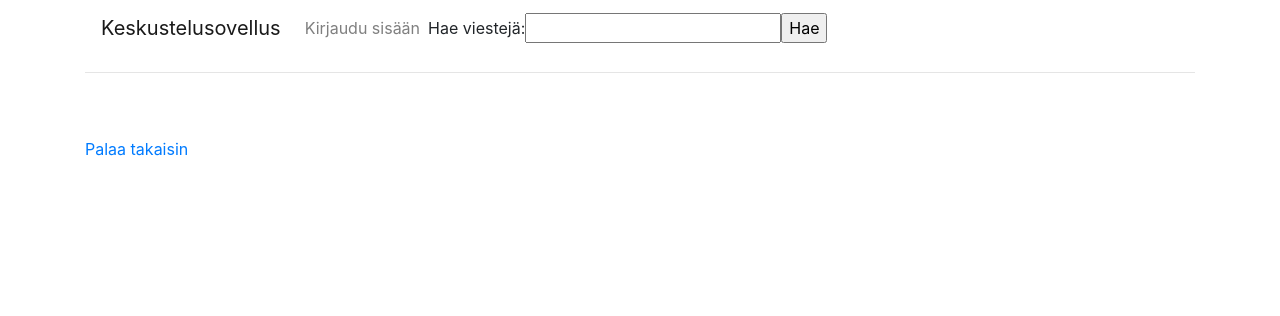
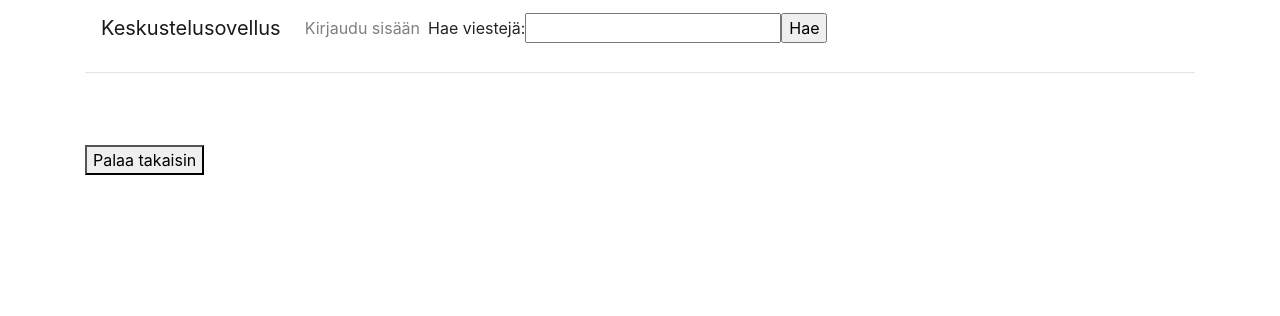
Before and after one commit to Emil-06737/Keskustelusovellus, a Flask app: template templates/area.html in a window 1280 px wide. Shown: the top 316 px of the page. Run offline with Flask 3, Linux system fonts and the light colour scheme; the template is opened without the code that fills it, so the values that code supplies are empty; parts of the project's set-up code (start-up, migrations or seed data) failed here and were passed over; some libraries are stand-ins or nearby versions.

Commit message:
Improve appearance

```diff
--- a/templates/area.html
+++ b/templates/area.html
@@ -2,6 +2,8 @@
 {% block title %}{{ topic }}{% endblock %}
 {% block content %}
 
+<div class="row">
+    <div class="col-8">
         <h2>{{ topic }}</h2>
         {% if session.user_admin %}
         <form action="/choose-users">
@@ -17,7 +19,17 @@
         <br>
         {% endif %}
 
+        <ul class="list-group">
+            {% for chain in chains %}
+            <li class="list-group-item"><a href="/chain/{{ chain.id }}">{{ chain[1] }}</a></li>
+            {% endfor %}
+        </ul>
+        <br>
+        <br>
+        <a href="/"><button>Palaa takaisin</button></a>
+    </div>
     {% if session.user_id %}
+    <div class="col-4">
         <form action="/create-chain" method="post">
             Luo keskusteluketju tähän keskustelualueeseen:
             <br>
@@ -31,16 +43,8 @@
             <input type="hidden" name="csrf_token" value="{{ session.csrf_token }}">
         </form>
         <br>
+    </div>
     {% endif %}
-
-{% for chain in chains %}
-<p>
-<a href="/chain/{{ chain.id }}">{{ chain[1] }}</a>
-{% endfor %}
-
-<br>
-<br>
-<p>
-<a href="/">Palaa takaisin</a>
+</div>
 
 {% endblock %}
--- a/templates/index.html
+++ b/templates/index.html
@@ -10,7 +10,9 @@
 <br>
 {% endif %}
 
+<ul class="list-group">
     {% for area in areas %}
+    <li class="list-group-item">
         <a href="/area/{{ area.id }}">{{ area.topic }}</a>
         <br>
         Ketjujen määrä: {{ area[2] }}
@@ -21,7 +23,8 @@ Viestien määrä: {{ area[3] }}
         Viimeisimmän viestin lähetysaika: {{ area[4].strftime("%Y-%m-%d %H:%M:%S") }}
         {% endif %}
         <br>
-<br>
+    </li>
     {% endfor %}
+</ul>
 
 {% endblock %}
--- a/templates/layout.html
+++ b/templates/layout.html
@@ -5,12 +5,10 @@
 <div class="container">
     <nav class="navbar navbar-expand-sm navbar-light">
         <a class="navbar-brand" href="/">Keskustelusovellus</a>
+        {% if session.user_id %}
+        Hei {{ session.user_name }}!
+        {% endif %}
         <ul class="navbar-nav">
-            <li class="nav-item">
-                {% if session.user_id %}
-                Hei {{ session.user_name }}!
-                {% endif %}
-            </li>
             <li class="nav-item">
                 {% if session.user_id %}
                 <a class="nav-link" href="/logout">Kirjaudu ulos</a>
--- a/templates/login.html
+++ b/templates/login.html
@@ -12,6 +12,6 @@
 </form>
 <a href="/register">Luo tunnus</a>
 <p>
-<a href="/">Palaa takaisin</a>
+<a href="/"><button>Palaa takaisin</button></a>
 
 {% endblock %}
--- a/templates/register.html
+++ b/templates/register.html
@@ -14,7 +14,7 @@
 </form>
 
 <p>
-<a href="/login">Palaa takaisin</a>
+<a href="/login"><button>Palaa takaisin</button></a>
 
 <script>
     function check(form) {
```
Also changed, not shown: templates/chain.html (+6 -2 lines). Lines whose indentation alone changed are shown as unchanged.
